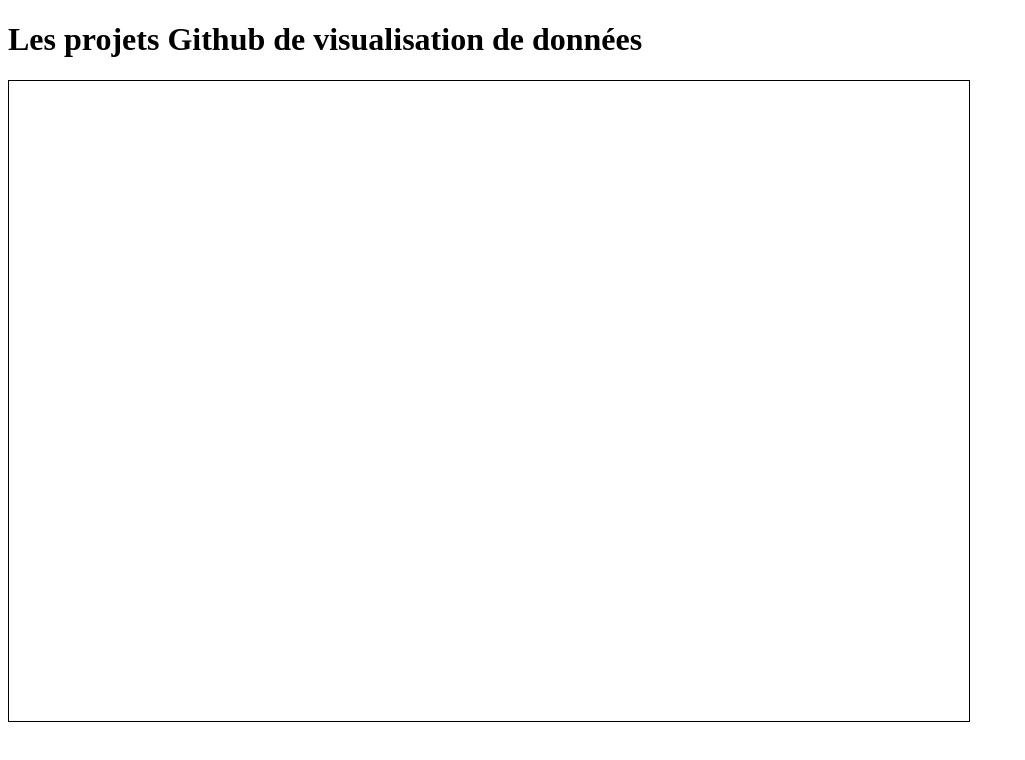
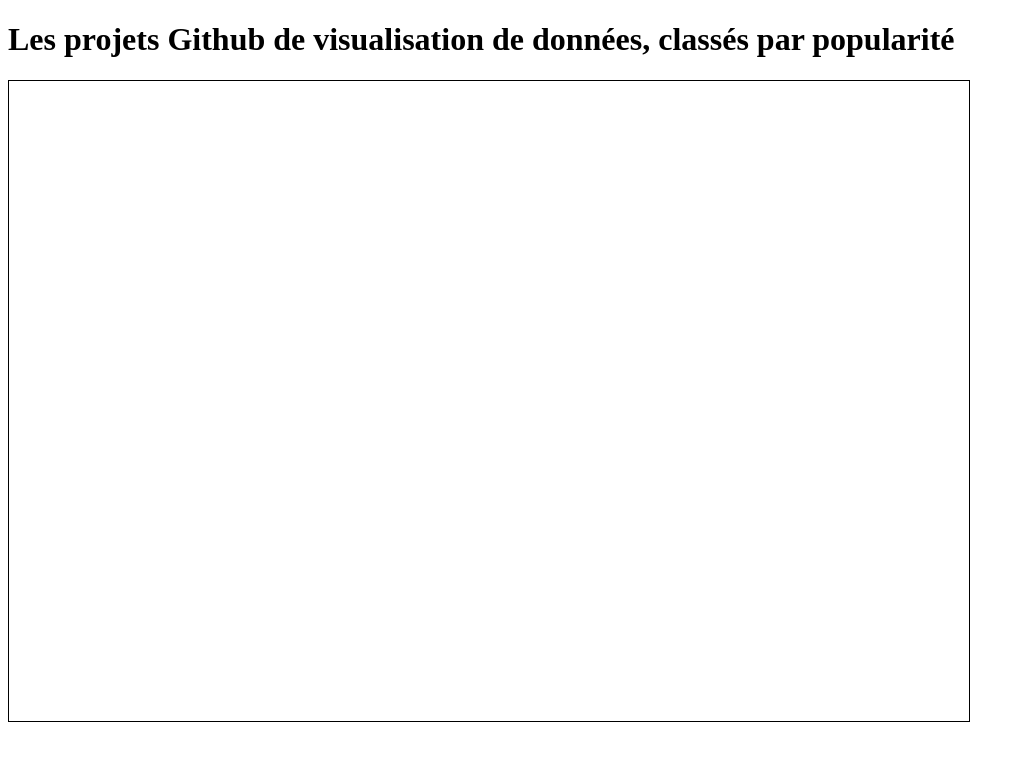
Before and after one commit to jlg-formation/dtv-july-2023, a website: page index.html in a window 1280 px wide. Shown: the whole page, without its empty margins (0-1025 px from the left). Drawn offline with nearby package versions, Linux system fonts and the light colour scheme; no server answers.

Commit message:
dev: title

```diff
--- a/index.html
+++ b/index.html
@@ -10,7 +10,9 @@
     <link rel="stylesheet" href="style.css" />
   </head>
   <body>
-    <h1>Les projets Github de visualisation de données</h1>
+    <h1>
+      Les projets Github de visualisation de données, classés par popularité
+    </h1>
     <div class="diagram"></div>
 
     <script src="main.js"></script>
```
